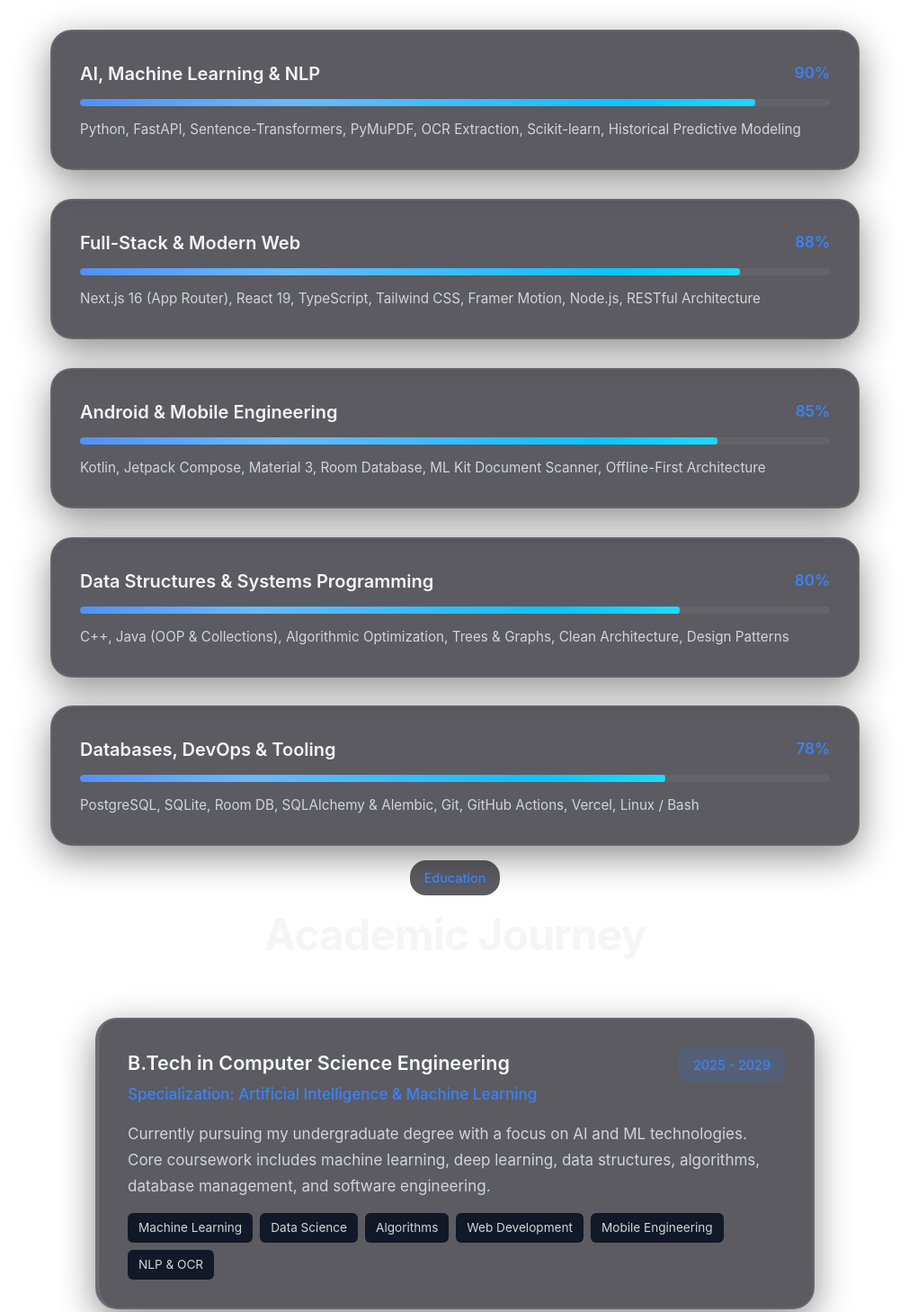
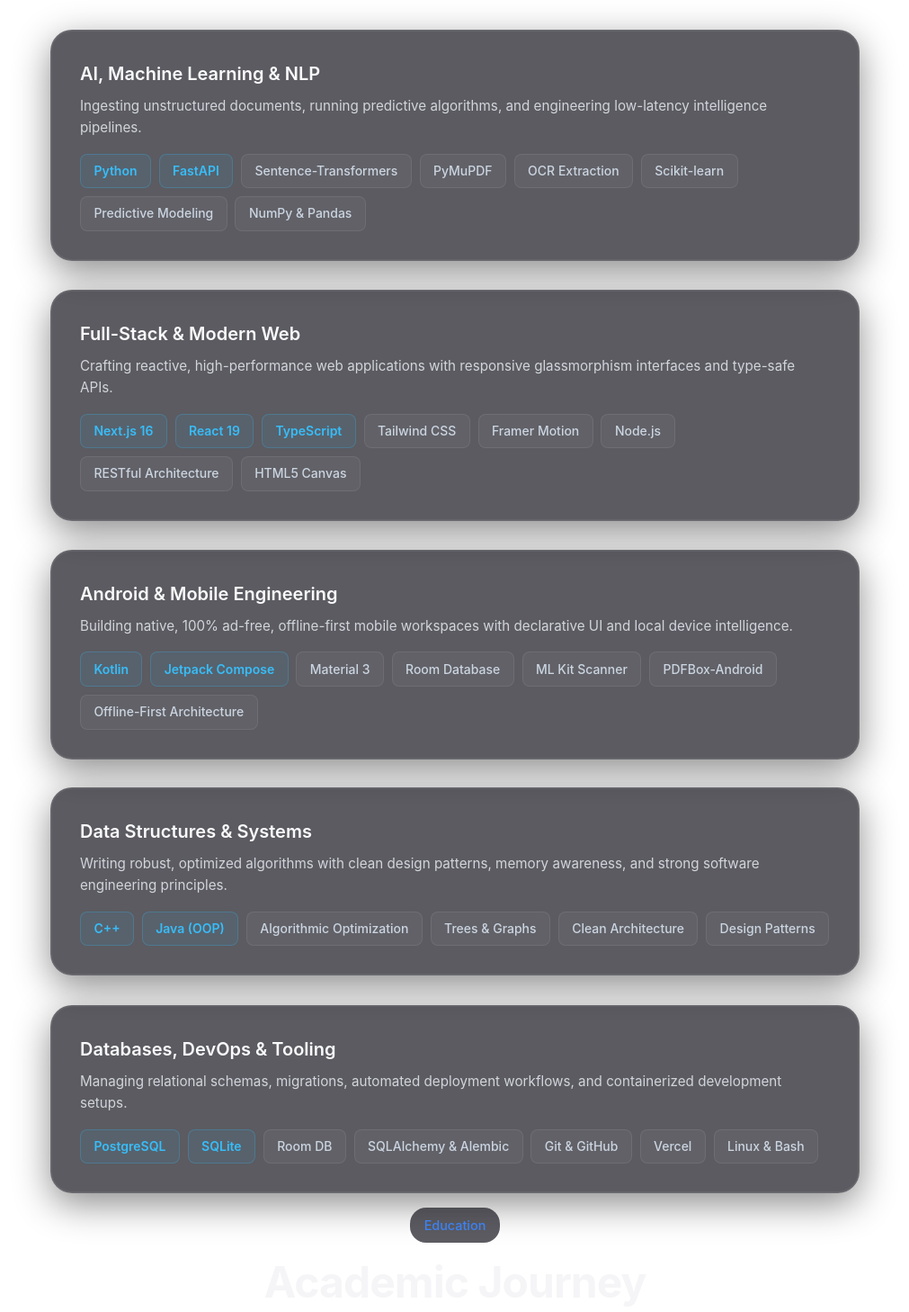
Before and after one commit to adityakajala1/portfolio, a plain HTML site: page index.html in a window 1280 px wide. Shown: the part 1720-3178 px from the top of the page at 90% size, without its empty margins (134-1145 px from the left). Drawn offline with Linux system fonts and the light colour scheme.

Commit message:
Modernize Technical Skills: replace percentage progress bars with clean interactive tech chips (no emojis), bump LOC counter

```diff
--- a/css/style.css
+++ b/css/style.css
@@ -845,6 +845,54 @@ footer {
   transition: width 1s ease-out;
 }
 
+/* Skill Chips (What I Work With) */
+.skills-chips-wrap {
+  display: flex;
+  flex-wrap: wrap;
+  gap: 0.55rem;
+  margin-top: 1rem;
+}
+.skill-chip {
+  font-size: 0.875rem;
+  padding: 0.45rem 0.9rem;
+  border-radius: 8px;
+  background: rgba(255, 255, 255, 0.04);
+  color: #cbd5e1;
+  border: 1px solid rgba(255, 255, 255, 0.08);
+  font-weight: 500;
+  transition: all 0.25s ease;
+  display: inline-flex;
+  align-items: center;
+}
+.skill-chip:hover {
+  background: rgba(56, 189, 248, 0.15);
+  color: #38bdf8;
+  border-color: rgba(56, 189, 248, 0.4);
+  transform: translateY(-2px);
+  box-shadow: 0 4px 12px rgba(56, 189, 248, 0.15);
+}
+.skill-chip-primary {
+  background: rgba(56, 189, 248, 0.08);
+  color: #38bdf8;
+  border-color: rgba(56, 189, 248, 0.25);
+  font-weight: 600;
+}
+.blue-theme .skill-chip {
+  background: rgba(0, 0, 0, 0.04);
+  color: #334155;
+  border-color: rgba(0, 0, 0, 0.08);
+}
+.blue-theme .skill-chip-primary {
+  background: rgba(2, 132, 199, 0.1);
+  color: #0284c7;
+  border-color: rgba(2, 132, 199, 0.3);
+}
+.blue-theme .skill-chip:hover {
+  background: rgba(2, 132, 199, 0.15);
+  color: #0284c7;
+  border-color: rgba(2, 132, 199, 0.4);
+}
+
 
 
 /* Tech Stack Tags */
--- a/index.html
+++ b/index.html
@@ -32,7 +32,7 @@
 <!-- Favicon -->
 <link href="./assets/logo.svg" rel="icon" type="image/svg+xml"/>
 <!-- Stylesheets -->
-<link href="./css/style.css?v=102" rel="stylesheet"/>
+<link href="./css/style.css?v=103" rel="stylesheet"/>
 <link href="./css/animations.css?v=51" rel="stylesheet"/>
 <link href="./css/glass-theme.css?v=51" rel="stylesheet"/>
 <!-- Preload critical resources -->
@@ -235,7 +235,7 @@
 <div style="opacity: 0.9; font-size: 0.95rem;">Projects Completed</div>
 </div>
 <div>
-<div style="font-size: 2.5rem; font-weight: 700; margin-bottom: 0.25rem;">136,416+</div>
+<div style="font-size: 2.5rem; font-weight: 700; margin-bottom: 0.25rem;">136,852+</div>
   <div style="opacity: 0.9; font-size: 0.95rem;">Lines of Code</div>
 </div>
 </div>
@@ -253,68 +253,84 @@
 <div style="display: grid; gap: 2rem; max-width: 900px; margin: 0 auto;">
 <!-- AI & Machine Learning -->
 <div class="card reveal-stagger">
-<div style="display: flex; justify-content: space-between; align-items: center; margin-bottom: 0.75rem;">
-<h3 style="font-size: 1.25rem; font-weight: 600;">AI, Machine Learning &amp; NLP</h3>
-<span style="font-weight: 600; color: var(--accent-blue);">90%</span>
+<h3 style="font-size: 1.25rem; font-weight: 600; color: var(--text-primary); margin-bottom: 0.5rem;">AI, Machine Learning &amp; NLP</h3>
+<p style="color: var(--text-secondary); font-size: 0.95rem; line-height: 1.6;">
+              Ingesting unstructured documents, running predictive algorithms, and engineering low-latency intelligence pipelines.
+            </p>
+<div class="skills-chips-wrap">
+<span class="skill-chip skill-chip-primary">Python</span>
+<span class="skill-chip skill-chip-primary">FastAPI</span>
+<span class="skill-chip">Sentence-Transformers</span>
+<span class="skill-chip">PyMuPDF</span>
+<span class="skill-chip">OCR Extraction</span>
+<span class="skill-chip">Scikit-learn</span>
+<span class="skill-chip">Predictive Modeling</span>
+<span class="skill-chip">NumPy &amp; Pandas</span>
 </div>
-<div class="progress-bar">
-<div class="progress-fill" style="width: 90%;"></div>
-</div>
-<p style="margin-top: 0.85rem; color: var(--text-secondary); font-size: 0.95rem; line-height: 1.6;">
-              Python, FastAPI, Sentence-Transformers, PyMuPDF, OCR Extraction, Scikit-learn, Historical Predictive Modeling
-            </p>
 </div>
 <!-- Full-Stack & Modern Web -->
 <div class="card reveal-stagger">
-<div style="display: flex; justify-content: space-between; align-items: center; margin-bottom: 0.75rem;">
-<h3 style="font-size: 1.25rem; font-weight: 600;">Full-Stack &amp; Modern Web</h3>
-<span style="font-weight: 600; color: var(--accent-blue);">88%</span>
+<h3 style="font-size: 1.25rem; font-weight: 600; color: var(--text-primary); margin-bottom: 0.5rem;">Full-Stack &amp; Modern Web</h3>
+<p style="color: var(--text-secondary); font-size: 0.95rem; line-height: 1.6;">
+              Crafting reactive, high-performance web applications with responsive glassmorphism interfaces and type-safe APIs.
+            </p>
+<div class="skills-chips-wrap">
+<span class="skill-chip skill-chip-primary">Next.js 16</span>
+<span class="skill-chip skill-chip-primary">React 19</span>
+<span class="skill-chip skill-chip-primary">TypeScript</span>
+<span class="skill-chip">Tailwind CSS</span>
+<span class="skill-chip">Framer Motion</span>
+<span class="skill-chip">Node.js</span>
+<span class="skill-chip">RESTful Architecture</span>
+<span class="skill-chip">HTML5 Canvas</span>
 </div>
-<div class="progress-bar">
-<div class="progress-fill" style="width: 88%;"></div>
-</div>
-<p style="margin-top: 0.85rem; color: var(--text-secondary); font-size: 0.95rem; line-height: 1.6;">
-              Next.js 16 (App Router), React 19, TypeScript, Tailwind CSS, Framer Motion, Node.js, RESTful Architecture
-            </p>
 </div>
 <!-- Android & Mobile Development -->
 <div class="card reveal-stagger">
-<div style="display: flex; justify-content: space-between; align-items: center; margin-bottom: 0.75rem;">
-<h3 style="font-size: 1.25rem; font-weight: 600;">Android &amp; Mobile Engineering</h3>
-<span style="font-weight: 600; color: var(--accent-blue);">85%</span>
+<h3 style="font-size: 1.25rem; font-weight: 600; color: var(--text-primary); margin-bottom: 0.5rem;">Android &amp; Mobile Engineering</h3>
+<p style="color: var(--text-secondary); font-size: 0.95rem; line-height: 1.6;">
+              Building native, 100% ad-free, offline-first mobile workspaces with declarative UI and local device intelligence.
+            </p>
+<div class="skills-chips-wrap">
+<span class="skill-chip skill-chip-primary">Kotlin</span>
+<span class="skill-chip skill-chip-primary">Jetpack Compose</span>
+<span class="skill-chip">Material 3</span>
+<span class="skill-chip">Room Database</span>
+<span class="skill-chip">ML Kit Scanner</span>
+<span class="skill-chip">PDFBox-Android</span>
+<span class="skill-chip">Offline-First Architecture</span>
 </div>
-<div class="progress-bar">
-<div class="progress-fill" style="width: 85%;"></div>
-</div>
-<p style="margin-top: 0.85rem; color: var(--text-secondary); font-size: 0.95rem; line-height: 1.6;">
-              Kotlin, Jetpack Compose, Material 3, Room Database, ML Kit Document Scanner, Offline-First Architecture
-            </p>
 </div>
 <!-- Data Structures & Systems -->
 <div class="card reveal-stagger">
-<div style="display: flex; justify-content: space-between; align-items: center; margin-bottom: 0.75rem;">
-<h3 style="font-size: 1.25rem; font-weight: 600;">Data Structures &amp; Systems Programming</h3>
-<span style="font-weight: 600; color: var(--accent-blue);">80%</span>
+<h3 style="font-size: 1.25rem; font-weight: 600; color: var(--text-primary); margin-bottom: 0.5rem;">Data Structures &amp; Systems</h3>
+<p style="color: var(--text-secondary); font-size: 0.95rem; line-height: 1.6;">
+              Writing robust, optimized algorithms with clean design patterns, memory awareness, and strong software engineering principles.
+            </p>
+<div class="skills-chips-wrap">
+<span class="skill-chip skill-chip-primary">C++</span>
+<span class="skill-chip skill-chip-primary">Java (OOP)</span>
+<span class="skill-chip">Algorithmic Optimization</span>
+<span class="skill-chip">Trees &amp; Graphs</span>
+<span class="skill-chip">Clean Architecture</span>
+<span class="skill-chip">Design Patterns</span>
 </div>
-<div class="progress-bar">
-<div class="progress-fill" style="width: 80%;"></div>
-</div>
-<p style="margin-top: 0.85rem; color: var(--text-secondary); font-size: 0.95rem; line-height: 1.6;">
-              C++, Java (OOP &amp; Collections), Algorithmic Optimization, Trees &amp; Graphs, Clean Architecture, Design Patterns
-            </p>
 </div>
 <!-- Databases & DevOps -->
 <div class="card reveal-stagger">
-<div style="display: flex; justify-content: space-between; align-items: center; margin-bottom: 0.75rem;">
-<h3 style="font-size: 1.25rem; font-weight: 600;">Databases, DevOps &amp; Tooling</h3>
-<span style="font-weight: 600; color: var(--accent-blue);">78%</span>
+<h3 style="font-size: 1.25rem; font-weight: 600; color: var(--text-primary); margin-bottom: 0.5rem;">Databases, DevOps &amp; Tooling</h3>
+<p style="color: var(--text-secondary); font-size: 0.95rem; line-height: 1.6;">
+              Managing relational schemas, migrations, automated deployment workflows, and containerized development setups.
+            </p>
+<div class="skills-chips-wrap">
+<span class="skill-chip skill-chip-primary">PostgreSQL</span>
+<span class="skill-chip skill-chip-primary">SQLite</span>
+<span class="skill-chip">Room DB</span>
+<span class="skill-chip">SQLAlchemy &amp; Alembic</span>
+<span class="skill-chip">Git &amp; GitHub</span>
+<span class="skill-chip">Vercel</span>
+<span class="skill-chip">Linux &amp; Bash</span>
 </div>
-<div class="progress-bar">
-<div class="progress-fill" style="width: 78%;"></div>
-</div>
-<p style="margin-top: 0.85rem; color: var(--text-secondary); font-size: 0.95rem; line-height: 1.6;">
-              PostgreSQL, SQLite, Room DB, SQLAlchemy &amp; Alembic, Git, GitHub Actions, Vercel, Linux / Bash
-            </p>
 </div>
 </div>
 </div><div class="container">
```
